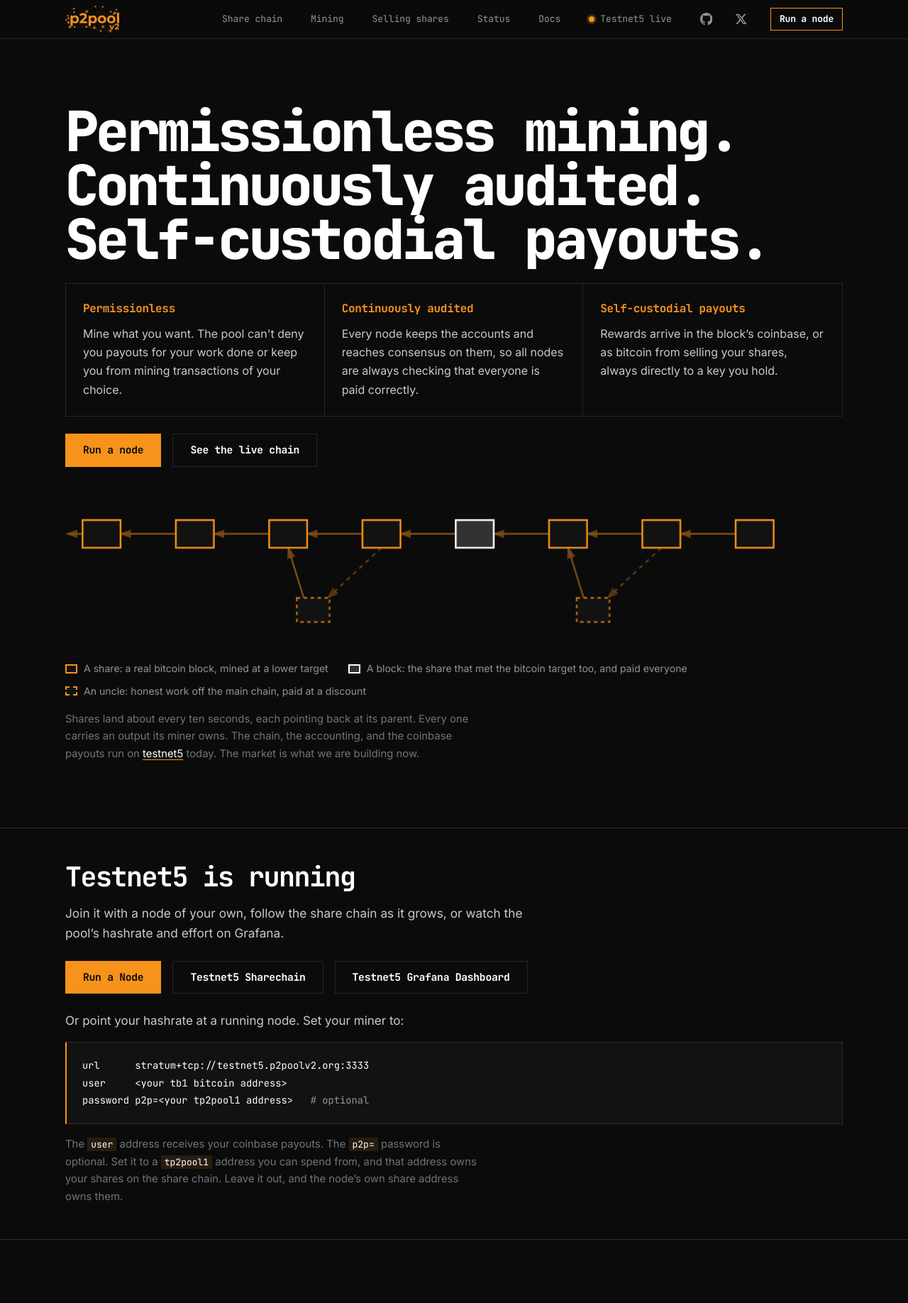
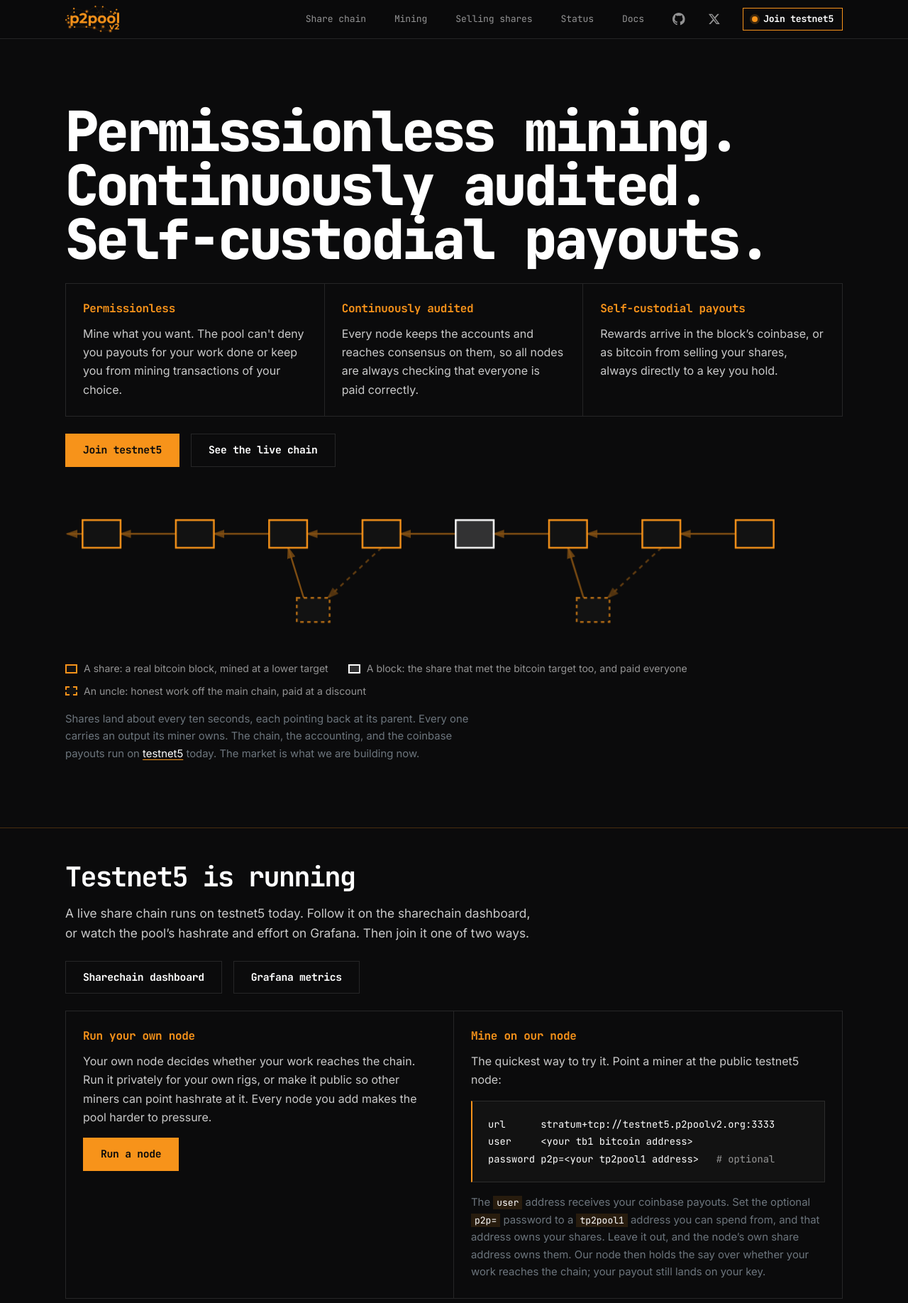
Before and after one commit to p2poolv2/website, a plain HTML site: page index.html in a window 1280 px wide. Shown: the top 1836 px of the page at 71% size. Drawn offline with Linux system fonts and the light colour scheme.

Commit message:
nav: Make it easier to get to testnet5 node info
The links to start a node, join a node and see existing dash were not
clear.

Navbar now goes to section to run/join nodes and dash info is separately
called out from hero and from the run/join node section.

```diff
--- a/index.html
+++ b/index.html
@@ -43,16 +43,14 @@
         <a class="nav-link" href="#payments">Selling shares</a>
         <a class="nav-link" href="#status">Status</a>
         <a class="nav-link" href="https://docs.p2poolv2.org">Docs</a>
-        <a class="live nav-link d-inline-flex align-items-center gap-2"
-           href="https://testnet5.p2poolv2.org">
-          <span class="live-dot" aria-hidden="true"></span>Testnet5 live</a>
         <div class="social d-flex gap-3">
           <a class="nav-link" href="https://github.com/p2poolv2/p2poolv2" aria-label="P2Poolv2 on GitHub">
             <svg class="social-icon" viewBox="0 0 16 16" aria-hidden="true" focusable="false"><path d="M8 0C3.58 0 0 3.58 0 8c0 3.54 2.29 6.53 5.47 7.59.4.07.55-.17.55-.38 0-.19-.01-.82-.01-1.49-2.01.37-2.53-.49-2.69-.94-.09-.23-.48-.94-.82-1.13-.28-.15-.68-.52-.01-.53.63-.01 1.08.58 1.23.82.72 1.21 1.87.87 2.33.66.07-.52.28-.87.51-1.07-1.78-.2-3.64-.89-3.64-3.95 0-.87.31-1.59.82-2.15-.08-.2-.36-1.02.08-2.12 0 0 .67-.21 2.2.82.64-.18 1.32-.27 2-.27.68 0 1.36.09 2 .27 1.53-1.04 2.2-.82 2.2-.82.44 1.1.16 1.92.08 2.12.51.56.82 1.27.82 2.15 0 3.07-1.87 3.75-3.65 3.95.29.25.54.73.54 1.48 0 1.07-.01 1.93-.01 2.2 0 .21.15.46.55.38A8.013 8.013 0 0 0 16 8c0-4.42-3.58-8-8-8z"/></svg></a>
           <a class="nav-link" href="https://x.com/p2poolv2" aria-label="P2Poolv2 on X">
             <svg class="social-icon" viewBox="0 0 24 24" aria-hidden="true" focusable="false"><path d="M18.244 2.25h3.308l-7.227 8.26 8.502 11.24H16.17l-5.214-6.817L4.99 21.75H1.68l7.73-8.835L1.254 2.25H8.08l4.713 6.231zm-1.161 17.52h1.833L7.084 4.126H5.117z"/></svg></a>
         </div>
-        <a class="btn btn-outline-primary btn-sm mt-2 mt-lg-0" href="#run">Run a node</a>
+        <a class="btn btn-outline-primary btn-sm live-btn d-inline-flex align-items-center gap-2 mt-2 mt-lg-0"
+           href="#testnet5"><span class="live-dot" aria-hidden="true"></span>Join testnet5</a>
       </nav>
     </div>
   </div>
@@ -84,8 +82,8 @@
       </div>
     </div>
     <div class="d-flex flex-wrap gap-3 mt-4">
-      <a class="btn btn-primary" href="#run">Run a node</a>
-      <a class="btn btn-outline-light" href="https://testnet5.p2poolv2.org">See the live chain</a>
+      <a class="btn btn-primary" href="#testnet5">Join testnet5</a>
+      <a class="btn btn-outline-light" href="https://testnet5.p2poolv2.org/dashboard">See the live chain</a>
     </div>
 
     <figure class="chainfig mt-5 mb-0">
@@ -149,29 +147,46 @@
   <div class="container">
     <h2 class="section-title mb-3">Testnet5 is running</h2>
     <p class="intro mb-4">
-      Join it with a node of your own, follow the share chain as it
-      grows, or watch the pool&rsquo;s hashrate and effort on Grafana.
+      A live share chain runs on testnet5 today. Follow it on the
+      sharechain dashboard, or watch the pool&rsquo;s hashrate and effort
+      on Grafana. Then join it one of two ways.
     </p>
     <div class="d-flex flex-wrap gap-3">
-      <a class="btn btn-primary" href="#run">Run a Node</a>
-      <a class="btn btn-outline-light" href="https://testnet5.p2poolv2.org/dashboard">Testnet5 Sharechain</a>
-      <a class="btn btn-outline-light" href="https://grafana.p2poolv2.org">Testnet5 Grafana Dashboard</a>
+      <a class="btn btn-outline-light" href="https://testnet5.p2poolv2.org/dashboard">Sharechain dashboard</a>
+      <a class="btn btn-outline-light" href="https://grafana.p2poolv2.org">Grafana metrics</a>
     </div>
-    <p class="mt-4 mb-3">
-      Or point your hashrate at a running node. Set your miner to:
-    </p>
-    <div class="term mb-3" aria-label="Miner configuration for the public testnet5 node">
+    <div class="props row row-cols-1 row-cols-md-2 g-0 border mt-4 mb-0">
+      <div class="col prop">
+        <p class="sub mb-2">Run your own node</p>
+        <p class="prop-body mb-3">
+          Your own node decides whether your work reaches the chain. Run
+          it privately for your own rigs, or make it public so other
+          miners can point hashrate at it. Every node you add makes the
+          pool harder to pressure.
+        </p>
+        <a class="btn btn-primary" href="#run">Run a node</a>
+      </div>
+      <div class="col prop">
+        <p class="sub mb-2">Mine on our node</p>
+        <p class="prop-body mb-3">
+          The quickest way to try it. Point a miner at the public
+          testnet5 node:
+        </p>
+        <div class="term mb-3" aria-label="Miner configuration for the public testnet5 node">
 <pre class="mb-0"><code>url      stratum+tcp://testnet5.p2poolv2.org:3333
 user     &lt;your tb1 bitcoin address&gt;
 password p2p=&lt;your tp2pool1 address&gt;   <span class="c"># optional</span></code></pre>
+        </div>
+        <p class="text-secondary small mb-0">
+          The <code>user</code> address receives your coinbase payouts. Set
+          the optional <code>p2p=</code> password to a <code>tp2pool1</code>
+          address you can spend from, and that address owns your shares.
+          Leave it out, and the node&rsquo;s own share address owns them.
+          Our node then holds the say over whether your work reaches the
+          chain; your payout still lands on your key.
+        </p>
+      </div>
     </div>
-    <p class="text-secondary small mb-0">
-      The <code>user</code> address receives your coinbase payouts. The
-      <code>p2p=</code> password is optional. Set it to a
-      <code>tp2pool1</code> address you can spend from, and that address
-      owns your shares on the share chain. Leave it out, and the
-      node&rsquo;s own share address owns them.
-    </p>
   </div>
 </section>
 
--- a/styles.css
+++ b/styles.css
@@ -671,21 +671,9 @@ p {
   max-width: 62ch;
 }
 
-/* The running testnet5 pool, flagged in the top bar. The dot is a status
-   light, not decoration: if the pool goes away, this goes with it. */
-.live {
-  font-family: var(--bs-font-monospace);
-  font-size: 0.82rem;
-  letter-spacing: -0.01em;
-  color: var(--p2-white);
-  text-decoration: none;
-  white-space: nowrap;
-}
-
-.live:hover {
-  color: var(--p2-orange);
-}
-
+/* The running testnet5 pool, flagged by the top bar's join button. The
+   dot is a status light, not decoration: if the pool goes away, so does
+   the button. */
 .live-dot {
   width: 8px;
   height: 8px;
@@ -693,6 +681,15 @@ p {
   border-radius: 50%;
   background: var(--p2-orange);
   box-shadow: 0 0 0 3px rgba(var(--p2-orange-rgb), 0.22);
+}
+
+/* Inside the top bar's join button the status light turns black when
+   the button fills orange, or it vanishes against its own colour. */
+.live-btn:hover .live-dot,
+.live-btn:focus-visible .live-dot,
+.live-btn:active .live-dot {
+  background: var(--p2-black);
+  box-shadow: none;
 }
 
 /* The hero's three properties, one box each. A single bordered frame split
```
Also changed, not shown: 1 other file.
